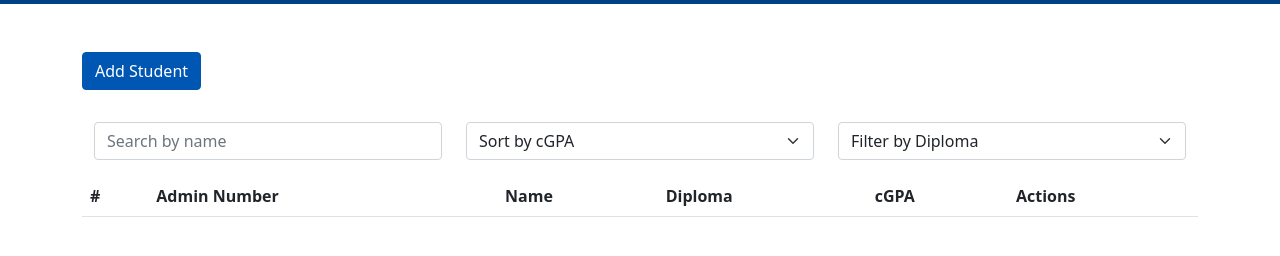
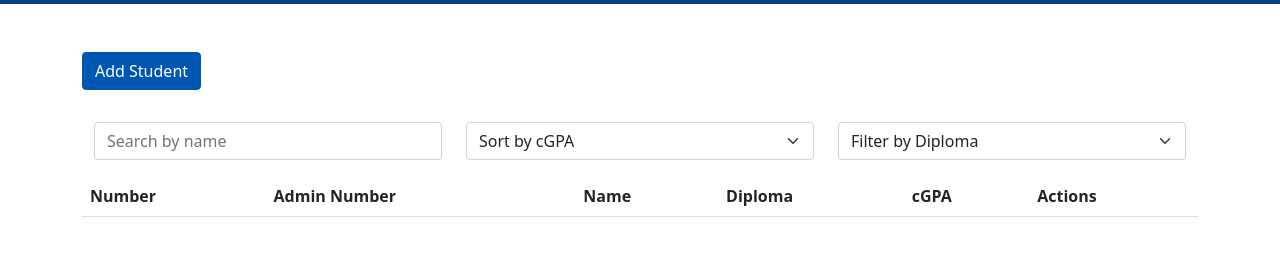
Before and after one commit to Lachyland/DevOps_project2024-lachlan, a website: page public/index.html in a window 1280 px wide. Shown: the part 82-338 px from the top of the page. Drawn offline with nearby package versions, Linux system fonts and the light colour scheme; no server answers.

Commit message:
Improved on heading data
Changed "#" to "Number" to make it more clear

```diff
--- a/public/index.html
+++ b/public/index.html
@@ -59,7 +59,7 @@
         <table class="table table-striped">
             <thead>
                 <tr>
-                    <th>#</th>
+                    <th>Number</th>
                     <th>Admin Number</th>
                     <th>Name</th>
                     <th>Diploma</th>
```
